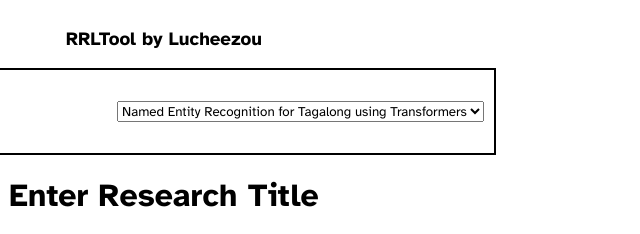
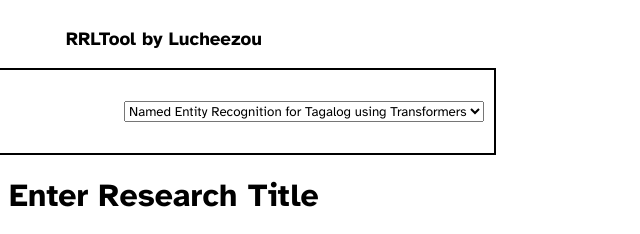
Before and after one commit to Lucheezou/RRLTool, a website: page views/index.html in a window 1280 px wide. Shown: the top 234 px of the page, 476-1116 px from the left. Drawn offline with nearby package versions, Linux system fonts and the light colour scheme.

Commit message:
Update index.html

```diff
--- a/views/index.html
+++ b/views/index.html
@@ -20,8 +20,8 @@
     <div id="selection">
     <h4>Current Thesis Title</h4>
     <select id="thesis">
-      <option selected>Named Entity Recognition for Tagalong using Transformers</option>
-      <option>Voice Activated Coding</option>
+      <option selected>Named Entity Recognition for Tagalog using Transformers</option>
+      <option>PEST DETECTION USING AI-IMAGE PROCESSING</option>
 
     </select>
     </div>
```
